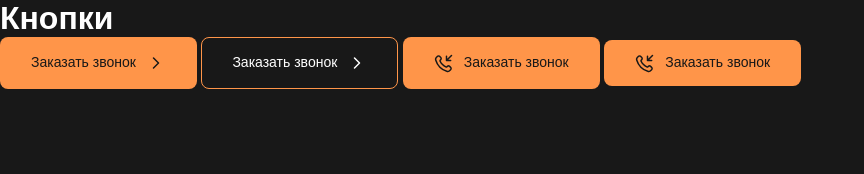
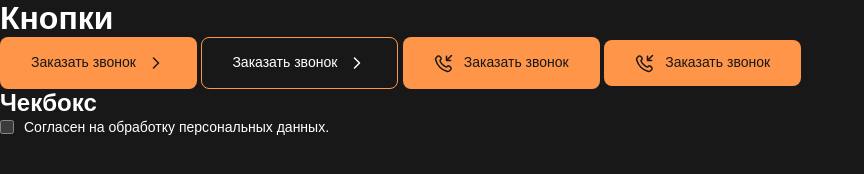
Before and after one commit to AlexanderKoldin/tank-landing, a website built with Vite: page ui-kit.html in a window 1280 px wide. Shown: the whole page, without its empty margins (0-864 px from the left). Built offline with nearby package versions, Linux system fonts and the light colour scheme; a web font is replaced by a local one.

Commit message:
feat: add checkbox block and dark color-scheme

```diff
--- a/src/styles/_root.scss
+++ b/src/styles/_root.scss
@@ -1,4 +1,7 @@
 :root {
+  // Тема
+  color-scheme: dark;
+
   // Фоны
   --color-bg: #181818;
   --color-surface: #1c2121;
--- /dev/null
+++ b/src/styles/blocks/_checkbox.scss
@@ -0,0 +1,20 @@
+.checkbox {
+  display: inline-flex;
+  align-items: center;
+
+  vertical-align: middle;
+  gap: 10px;
+  cursor: pointer;
+}
+
+.checkbox__input {
+  inline-size: 14px;
+  block-size: 14px;
+  margin: 0;
+  flex-shrink: 0;
+  accent-color: var(--color-accent);
+}
+
+.checkbox__label {
+  font-size: 14px;
+}
--- a/src/styles/main.scss
+++ b/src/styles/main.scss
@@ -2,3 +2,4 @@
 @use "root";
 @use "base";
 @use "blocks/button";
+@use "blocks/checkbox";
--- a/ui-kit.html
+++ b/ui-kit.html
@@ -93,6 +93,15 @@
       <span class="button__text">Заказать звонок</span>
     </button>
 
+    <h2>Чекбокс</h2>
+
+    <label class="checkbox">
+      <input class="checkbox__input" type="checkbox" />
+      <span class="checkbox__label"
+        >Согласен на обработку персональных данных.</span
+      >
+    </label>
+
     <script type="module" src="/src/main.js"></script>
   </body>
 </html>
```
